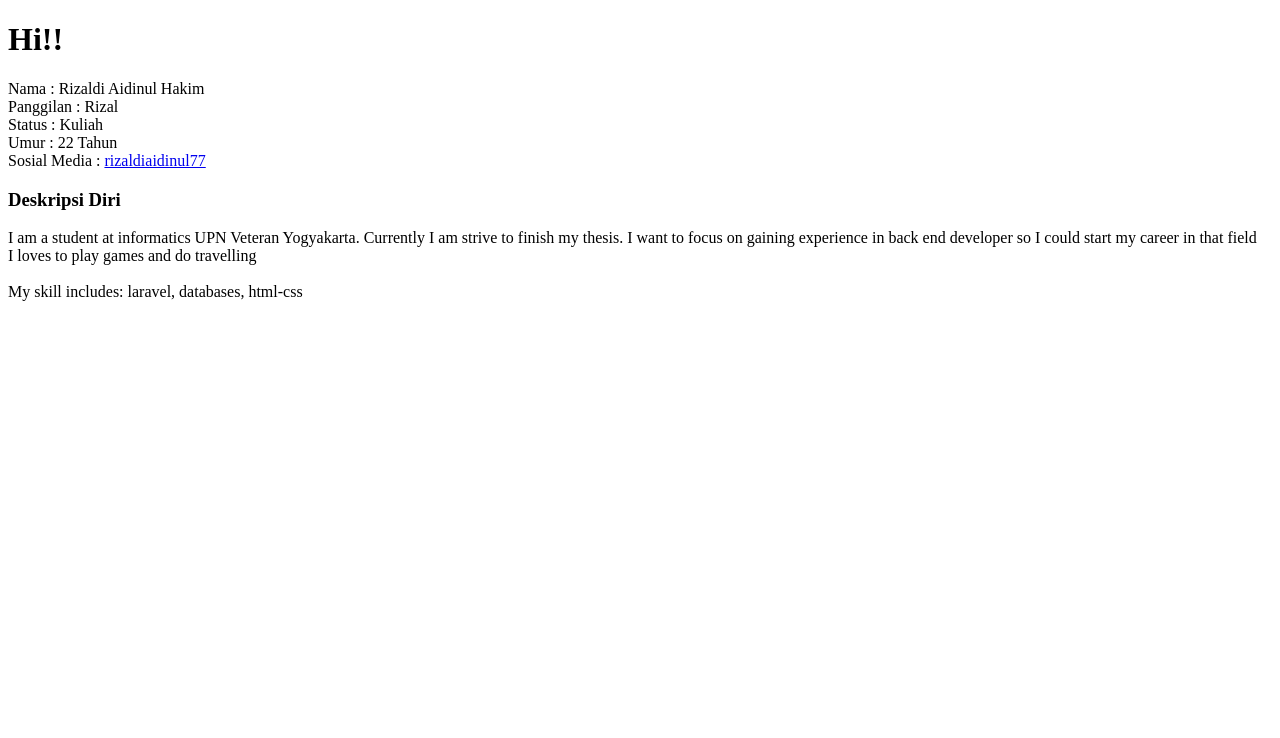
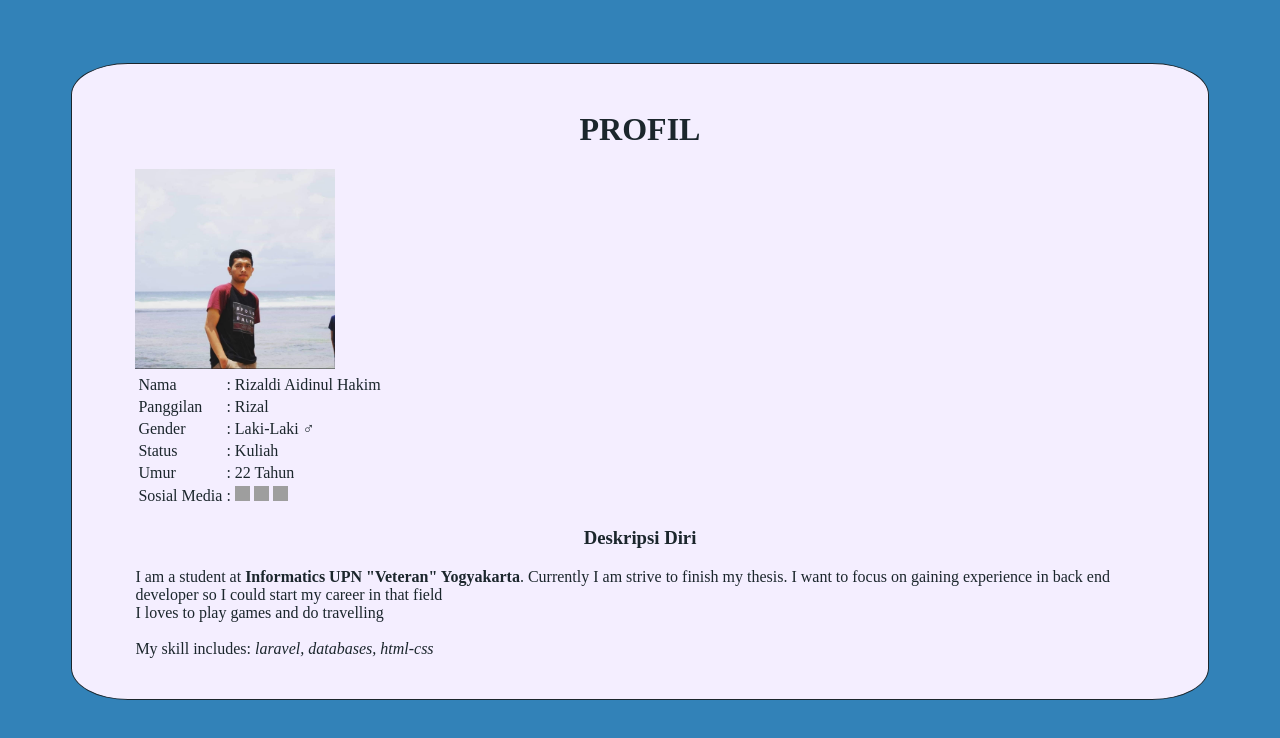
Before and after one commit to zettacamp-rizaldi-aidinul/Rizal_zettacamp_catfish, a plain HTML site: page Index.html in a window 1280 px wide. Drawn offline with Linux system fonts and the light colour scheme; grey boxes are pictures that could not be loaded.

Commit message:
Task day 2

```diff
--- a/Index.html
+++ b/Index.html
@@ -5,21 +5,64 @@
     <meta http-equiv="X-UA-Compatible" content="IE=edge">
     <meta name="viewport" content="width=device-width, initial-scale=1.0">
     <title>Deskripsi Diri</title>
+    <style>
+        body {
+            background-color: #3282B8;
+        }
+        div.container {
+            margin: 5%;
+            background-color: #F4EEFF;
+            border: 1px solid;
+            border-radius: 5%;
+            padding: 2% 5%;
+            color: #1B262C;
+        }
+    </style>
 </head>
 <body>
-    <h1>Hi!!</h1>
-    <span>Nama : Rizaldi Aidinul Hakim</span><br>
-    <span>Panggilan : Rizal</span><br>
-    <span>Status : Kuliah</span><br>
-    <span>Umur : 22 Tahun</span><br>
-    <span>Sosial Media : </span><a href="https://www.instagram.com/rizaldiaidinul77/" title="instagram account" target="_blank">rizaldiaidinul77</a>
+    <div class="container">
+        <h1><strong><center>PROFIL</center></strong></h1>
+        <img src="assets/profil.jpg" width="200" height="200" alt="Foto Profil"><br>
+        <table>
+            <tr>
+                <td>Nama</td>
+                <td>: Rizaldi Aidinul Hakim</td>
+            </tr>
+            <tr>
+                <td>Panggilan</td>
+                <td>: Rizal</td>
+            </tr>
+            <tr>
+                <td>Gender</td>
+                <td>: Laki-Laki &#9794;</td>
+            </tr>
+            <tr>
+                <td>Status</td>
+                <td>: Kuliah</td>
+            </tr>
+            <tr>
+                <td>Umur</td>
+                <td>: 22 Tahun</td>
+            </tr>
+            <tr>
+                <td>Sosial Media</td>
+                <td>:
+                    <a href="https://www.linkedin.com/in/rizaldi-aidinul-6aaa98222/" title="LinkedIn account" target="_blank">
+                        <img src="https://play-lh.googleusercontent.com/kMofEFLjobZy_bCuaiDogzBcUT-dz3BBbOrIEjJ-hqOabjK8ieuevGe6wlTD15QzOqw" alt="LinkedIn" width="15" height="15"></a>
+                    <a href="https://www.instagram.com/rizaldiaidinul77/" title="instagram account" target="_blank">
+                        <img src="https://play-lh.googleusercontent.com/LM9vBt64KdRxLFRPMpNM6OvnGTGoUFSXYV-w-cGVeUxhgFWkCsfsPSJ5GYh7x9qKqw" alt="instagram" width="15" height="15"></a>
+                    <a href="https://https://wa.me/+6282122815629/" title="instagram account" target="_blank">
+                        <img src="https://play-lh.googleusercontent.com/bYtqbOcTYOlgc6gqZ2rwb8lptHuwlNE75zYJu6Bn076-hTmvd96HH-6v7S0YUAAJXoJN" alt="Whatsapp" width="15" height="15"></a></td>
+            </tr>
+        </table>
 
-    <h3>Deskripsi Diri</h3>
-    <p>I am a student at informatics UPN Veteran Yogyakarta. Currently I am strive to finish my thesis. I want to focus on gaining experience in back end developer so I could start my career in that field <br>
-        I loves to play games and do travelling<br><br>
+        <h3><center>Deskripsi Diri</center></h3>
+        <p>I am a student at <b>Informatics UPN "Veteran" Yogyakarta</b>. Currently I am strive to finish my thesis. I want to focus on gaining experience in back end developer so I could start my career in that field <br>
+            I loves to play games and do travelling<br><br>
 
-        My skill includes: laravel, databases, html-css
-    </p>
+            My skill includes: <i>laravel, databases, html-css</i>
+        </p>
+    </div>
 
 </body>
 </html>
```
